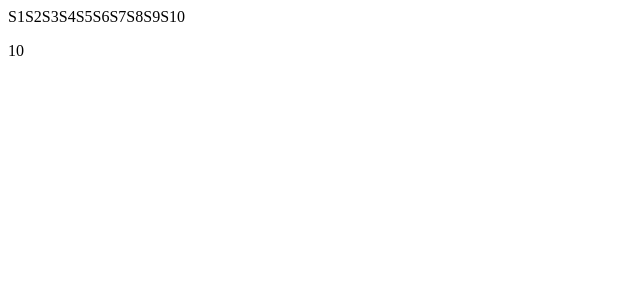
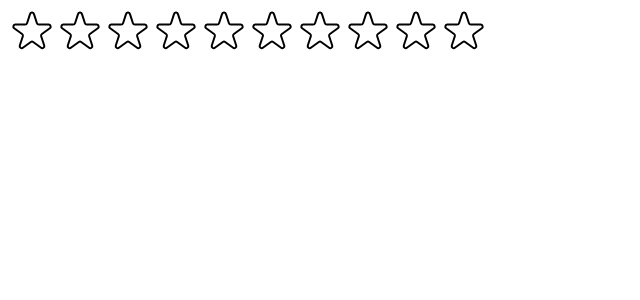
Before and after one commit to eattrenclenhard/usePopcorn, a React (Vite) app: page / in a window 1280 px wide. Shown: the top 300 px of the page, without its empty margins (0-640 px from the left). Built offline with nearby package versions, Linux system fonts and the light colour scheme.

Commit message:
Make the component dynamic -update numerical value of the rating as user clicks -conditionally render each star based on the rating

```diff
--- a/src/StarRating.jsx
+++ b/src/StarRating.jsx
@@ -1,3 +1,5 @@
+import { useState } from "react";
+
 const containerStyle = {
   display: "flex",
   alignItems: "center",
@@ -14,14 +16,62 @@ const textStyle = {
 };
 
 export default function StarRating({ maxRating = 10 }) {
+  const [rating, setRating] = useState(0);
+
+  function handleRating(rating) {
+    setRating(rating);
+  }
+
   return (
-    <div>
-      <div>
+    <div style={containerStyle}>
+      <div style={starContainerStyle}>
         {Array.from({ length: maxRating }, (_, i) => (
-          <span>S{i + 1}</span>
+          <Star
+            key={i}
+            onRate={() => handleRating(i + 1)}
+            full={rating >= i + 1 ? true : false}
+          />
         ))}
       </div>
-      <p>10</p>
+      <p style={textStyle}>{rating || ""}</p>
     </div>
   );
 }
+
+const starStyle = {
+  width: `48px`,
+  height: `48px`,
+  display: "block",
+  cursor: "pointer",
+};
+
+function Star({ onRate, full }) {
+  return (
+    <span role="button" style={starStyle} onClick={onRate}>
+      {full ? (
+        <svg
+          xmlns="http://www.w3.org/2000/svg"
+          viewBox="0 0 20 20"
+          fill="#000"
+          stroke="#000"
+        >
+          <path d="M9.049 2.927c.3-.921 1.603-.921 1.902 0l1.07 3.292a1 1 0 00.95.69h3.462c.969 0 1.371 1.24.588 1.81l-2.8 2.034a1 1 0 00-.364 1.118l1.07 3.292c.3.921-.755 1.688-1.54 1.118l-2.8-2.034a1 1 0 00-1.175 0l-2.8 2.034c-.784.57-1.838-.197-1.539-1.118l1.07-3.292a1 1 0 00-.364-1.118L2.98 8.72c-.783-.57-.38-1.81.588-1.81h3.461a1 1 0 00.951-.69l1.07-3.292z" />
+        </svg>
+      ) : (
+        <svg
+          xmlns="http://www.w3.org/2000/svg"
+          fill="none"
+          viewBox="0 0 24 24"
+          stroke="#000"
+        >
+          <path
+            strokeLinecap="round"
+            strokeLinejoin="round"
+            strokeWidth="{2}"
+            d="M11.049 2.927c.3-.921 1.603-.921 1.902 0l1.519 4.674a1 1 0 00.95.69h4.915c.969 0 1.371 1.24.588 1.81l-3.976 2.888a1 1 0 00-.363 1.118l1.518 4.674c.3.922-.755 1.688-1.538 1.118l-3.976-2.888a1 1 0 00-1.176 0l-3.976 2.888c-.783.57-1.838-.197-1.538-1.118l1.518-4.674a1 1 0 00-.363-1.118l-3.976-2.888c-.784-.57-.38-1.81.588-1.81h4.914a1 1 0 00.951-.69l1.519-4.674z"
+          />
+        </svg>
+      )}
+    </span>
+  );
+}
```
